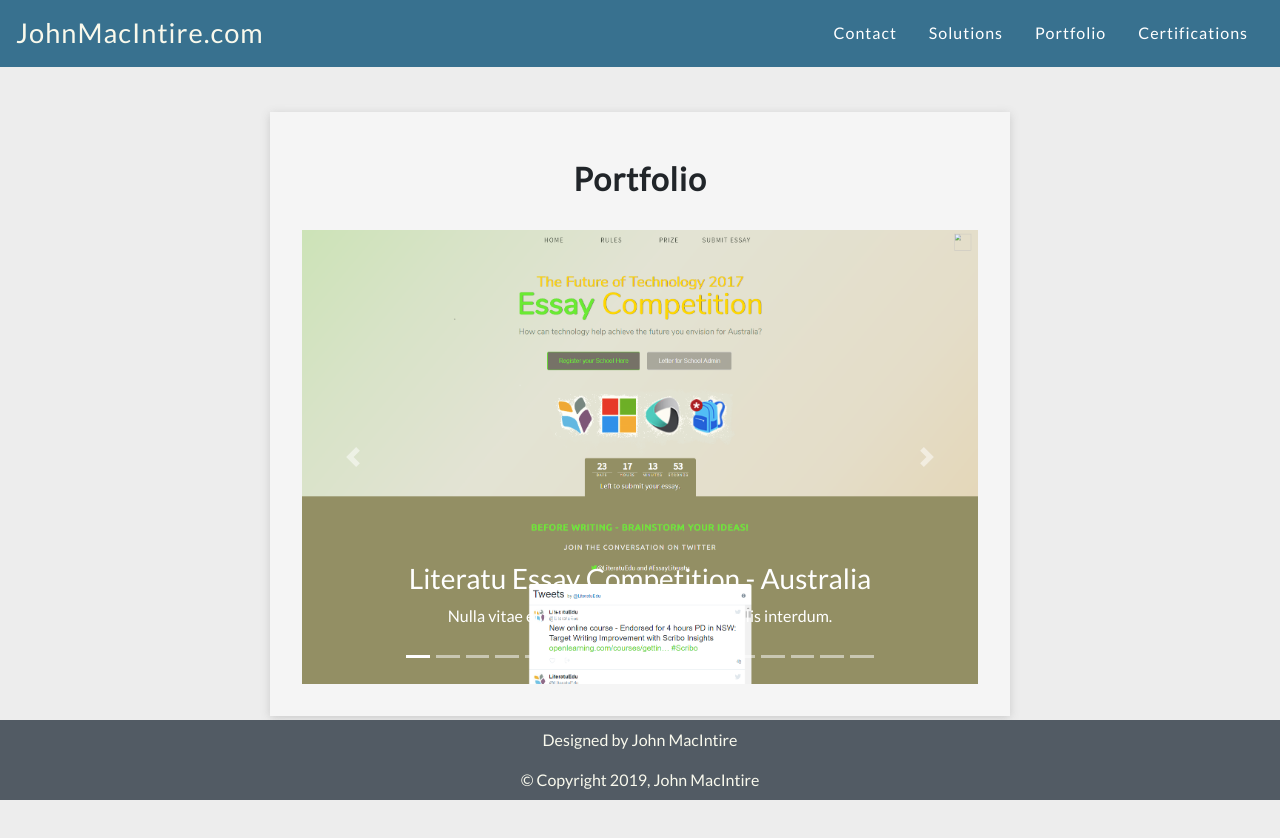
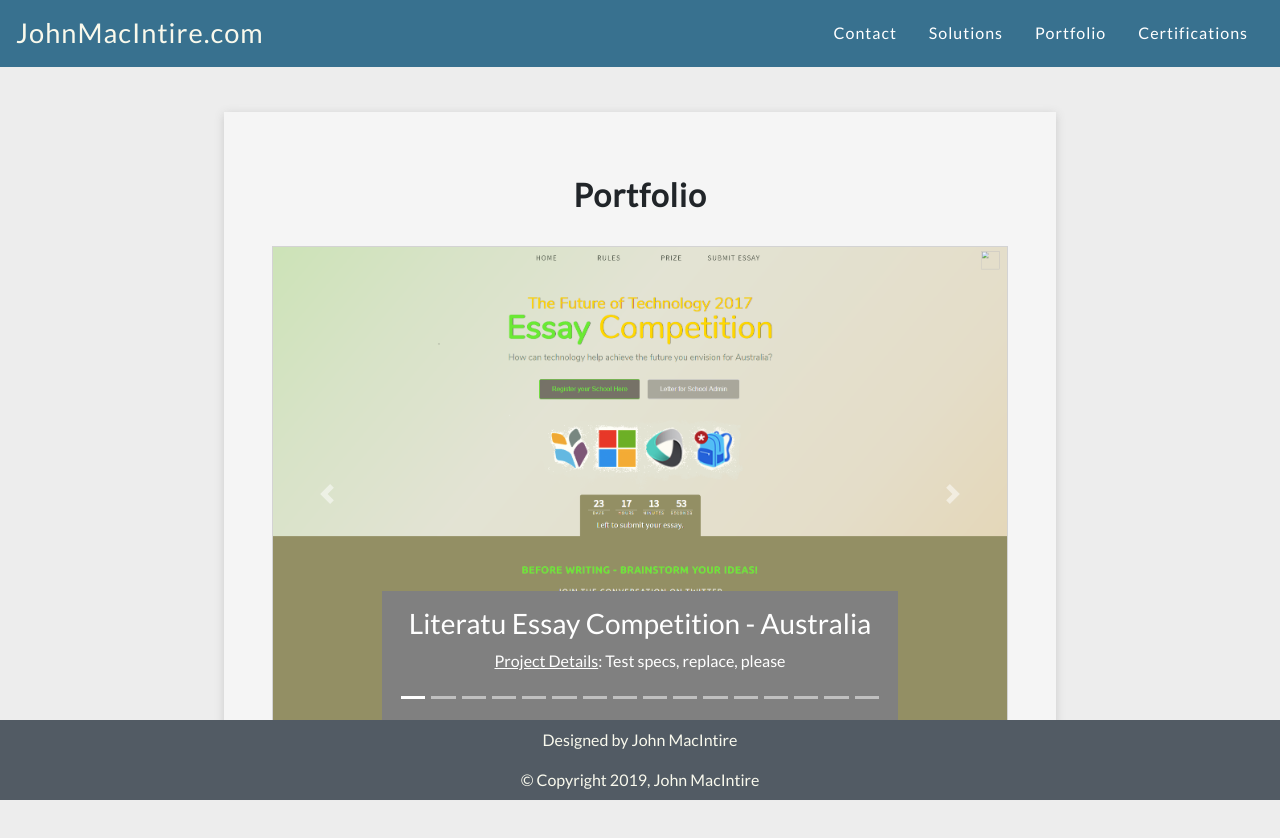
Before and after one commit to jrwmacintire/personal-site, a React (Create React App) app: page /portfolio in a window 1280 px wide. Shown: the top 838 px of the page. Built offline with nearby package versions, Linux system fonts and the light colour scheme.

Commit message:
Updated sizing of Carousel items. Added more project details, styled.

```diff
--- a/src/components/Portfolio.js
+++ b/src/components/Portfolio.js
@@ -10,7 +10,7 @@
         return (
             <Container className="Portfolio" >
                 <Row className='portfolio-row'>
-                    <Col className='portfolio-col light-gray-shadow' xs={12} sm={11} md={11} lg={8}>
+                    <Col className='portfolio-col light-gray-shadow' xs={12} sm={12} md={11} lg={9}>
                         <h2>Portfolio</h2>
                         <Slideshow />
                     </Col>
--- a/src/components/Slideshow.js
+++ b/src/components/Slideshow.js
@@ -28,82 +28,98 @@
                 {
                     name: 'Literatu Essay Competition - Australia',
                     filename: 'LiteratuAusFullscreenMockup',
-                    url: undefined
+                    url: undefined,
+                    specs: 'Test specs, replace, please'
                 },
                 {
                     name: `MicTV's Band Website`,
                     filename: 'MicTVMockup',
-                    url: 'https://mictvmusic.com/'
+                    url: 'https://mictvmusic.com/',
+                    specs: 'Test specs, replace, please'
                 },
                 {
                     name: 'MicTVMusic.com - Mobile view',
                     filename: 'MicTVMobileMockup',
-                    url: 'https://mictvmusic.com'
+                    url: 'https://mictvmusic.com',
+                    specs: 'Test specs, replace, please'
                 },
                 {
-                    name: 'My personal website.',
+                    name: 'JohnMacIntire.com',
                     filename: 'PersonalSiteMockup',
-                    url: undefined
+                    url: undefined,
+                    specs: 'Test specs, replace, please'
                 },
                 {
-                    name: `My personal website's mobile view.`,
+                    name: `JohnMacIntire.com - mobile view`,
                     filename: 'PersonalSiteMockupMobile',
-                    url: undefined
+                    url: undefined,
+                    specs: 'Test specs, replace, please'
                 },
                 {
                     name: 'TheClosingCut.com',
                     filename: 'TheClosingCutMockup',
-                    url: 'https://theclosingcut.com'
+                    url: 'https://theclosingcut.com',
+                    specs: 'Test specs, replace, please'
                 },
                 {
-                    name: '',
+                    name: 'TheClosingCut.com - mobile view',
                     filename: 'TheClosingCutMockupMobile',
-                    url: 'https://theclosingcut.com'
+                    url: 'https://theclosingcut.com',
+                    specs: 'Test specs, replace, please'
                 },
                 {
                     name: 'United States GDP, made with D3.js',
                     filename: 'GDPGraphD3Mockup',
-                    url: 'https://codepen.io/jrwmacintire/full/xJgRwR'
+                    url: 'https://codepen.io/jrwmacintire/full/xJgRwR',
+                    specs: 'Test specs, replace, please'
                 },
                 {
                     name: 'Product Treemap, made with D3.js',
                     filename: 'ProductTreemapD3Mockup',
-                    url: 'https://codepen.io/jrwmacintire/full/RBexaB'
+                    url: 'https://codepen.io/jrwmacintire/full/RBexaB',
+                    specs: 'Test specs, replace, please'
                 },
                 {
                     name: 'Land Surface Temperature Heatmap, made with D3.js',
                     filename: 'HeatmapD3Mockup',
-                    url: 'https://codepen.io/jrwmacintire/full/BPZBpm'
+                    url: 'https://codepen.io/jrwmacintire/full/BPZBpm',
+                    specs: 'Test specs, replace, please'
                 },
                 {
                     name: 'US Education Chloropleth, made with D3.js',
                     filename: 'EducationChloroplethD3Mockup',
-                    url: 'https://codepen.io/jrwmacintire/full/mjBNLa'
+                    url: 'https://codepen.io/jrwmacintire/full/mjBNLa',
+                    specs: 'Test specs, replace, please'
                 },
                 {
                     name: 'Doping in Cycling Scatter Plot, made with D3.js',
                     filename: 'ScatterPlotD3Mockup',
-                    url: 'https://codepen.io/jrwmacintire/full/VdgevO'
+                    url: 'https://codepen.io/jrwmacintire/full/VdgevO',
+                    specs: 'Test specs, replace, please'
                 },
                 {
                     name: 'Drum Machine (Codepen.io App)',
                     filename: 'DrumMachineMockup',
-                    url: undefined
+                    url: undefined,
+                    specs: 'Test specs, replace, please'
                 },
                 {
                     name: 'Tic-Tac-Toe, Codepen.io App',
                     filename: 'TicTacToeMockup',
-                    url: 'https://codepen.io/jrwmacintire/full/jzYqKr'
+                    url: 'https://codepen.io/jrwmacintire/full/jzYqKr',
+                    specs: 'Test specs, replace, please'
                 },
                 {
                     name: 'Simon, Codepen.io App',
                     filename: 'SimonGameMockup',
-                    url: 'https://codepen.io/jrwmacintire/full/odzbBy'
+                    url: 'https://codepen.io/jrwmacintire/full/odzbBy',
+                    specs: 'Test specs, replace, please'
                 },
                 {
                     name: 'Markdown App, Codepen.io App',
                     filename: 'MarkdownMockup',
-                    url: 'https://codepen.io/jrwmacintire/full/XqLOdJ'
+                    url: 'https://codepen.io/jrwmacintire/full/XqLOdJ',
+                    specs: 'Test specs, replace, please'
                 },
             ]
         };
@@ -148,14 +164,21 @@
             return (
                 <Carousel.Item key={ uuid() }>
                     <img
-                        className="d-block w-100"
+                        className="d-block custom-carousel-image light-gray-shadow"
                         src={ require('../images/mockups/' + mockup.filename + '.png') }
                         alt={ index }
                         key={ uuid() }
                     />
-                    <Carousel.Caption key={ uuid() }>
+                    <Carousel.Caption
+                        key={ uuid() }
+                        className="custom-carousel-caption">
                         <h3>{ mockup.name }</h3>
-                        <p>Nulla vitae elit libero, a pharetra augue mollis interdum.</p>
+                        <div>
+                            <p><u>Project Details</u>: { mockup.specs }</p>
+                            <p>
+                                <a href={ mockup.url } >{ mockup.url }</a>
+                            </p>
+                        </div>
                     </Carousel.Caption>
                 </Carousel.Item>
             )
--- a/src/styles/css/App.css
+++ b/src/styles/css/App.css
@@ -258,7 +258,7 @@
         margin: 1rem 0; } }
     .Portfolio .portfolio-row .portfolio-col {
       margin: 1rem;
-      padding: 2rem;
+      padding: 3rem;
       background-color: whitesmoke; }
       @media (max-width: 768px) {
         .Portfolio .portfolio-row .portfolio-col {
@@ -318,8 +318,24 @@
         letter-spacing: 2px; }
 
 .Slideshow {
-  width: 100%;
-  background-color: antiquewhite; }
+  width: 100%; }
+  .Slideshow .custom-carousel-caption {
+    background-color: gray;
+    padding: 1rem !important; }
+    .Slideshow .custom-carousel-caption div {
+      padding-bottom: 1.5rem; }
+      .Slideshow .custom-carousel-caption div p {
+        margin: 0.5rem; }
+      .Slideshow .custom-carousel-caption div a {
+        font-size: 1.2rem;
+        text-decoration: none;
+        color: #f57d3d; }
+  .Slideshow .custom-carousel-image {
+    max-width: 100%;
+    margin: auto;
+    border: 1px solid lightgray; }
+  .Slideshow .carousel-indicators {
+    padding: 1rem; }
 
 html {
   width: 100%;
--- a/src/styles/css/Portfolio.css
+++ b/src/styles/css/Portfolio.css
@@ -14,7 +14,7 @@
         margin: 1rem 0; } }
     .Portfolio .portfolio-row .portfolio-col {
       margin: 1rem;
-      padding: 2rem;
+      padding: 3rem;
       background-color: whitesmoke; }
       @media (max-width: 768px) {
         .Portfolio .portfolio-row .portfolio-col {
--- a/src/styles/css/Slideshow.css
+++ b/src/styles/css/Slideshow.css
@@ -1,3 +1,17 @@
 .Slideshow {
-  width: 100%;
-  background-color: antiquewhite; }
+  width: 100%; }
+  .Slideshow .custom-carousel-caption {
+    background-color: gray;
+    padding: 1rem !important; }
+    .Slideshow .custom-carousel-caption div {
+      padding: 1rem; }
+      .Slideshow .custom-carousel-caption div p {
+        margin: 0.5rem; }
+      .Slideshow .custom-carousel-caption div a {
+        text-decoration: none; }
+  .Slideshow .custom-carousel-image {
+    max-width: 100%;
+    margin: auto;
+    border: 1px solid lightgray; }
+  .Slideshow .carousel-indicators {
+    padding: 1rem; }
--- a/src/styles/scss/Portfolio.scss
+++ b/src/styles/scss/Portfolio.scss
@@ -18,7 +18,7 @@
 
         .portfolio-col {
             margin: 1rem;
-            padding: 2rem;
+            padding: 3rem;
             background-color: whitesmoke;
 
             @media (max-width: 768px) {
--- a/src/styles/scss/Slideshow.scss
+++ b/src/styles/scss/Slideshow.scss
@@ -1,4 +1,33 @@
 .Slideshow {
     width: 100%;
-    background-color: antiquewhite;
+    // background-color: antiquewhite;
+
+    .custom-carousel-caption {
+        background-color: gray;
+        padding: 1rem !important;
+
+        div {
+            padding-bottom: 1.5rem;
+
+            p {
+                margin: 0.5rem;
+            }
+
+            a {
+                font-size: 1.2rem;
+                text-decoration: none;
+                color: $hslBrightOrange;
+            }
+        }
+    }
+
+    .custom-carousel-image {
+        max-width: 100%;
+        margin: auto;
+        border: 1px solid lightgray;
+    }
+
+    .carousel-indicators {
+        padding: 1rem;
+    }
 }
```
Also changed, not shown: src/images/mockups/PersonalSiteMockupMobile.png.
